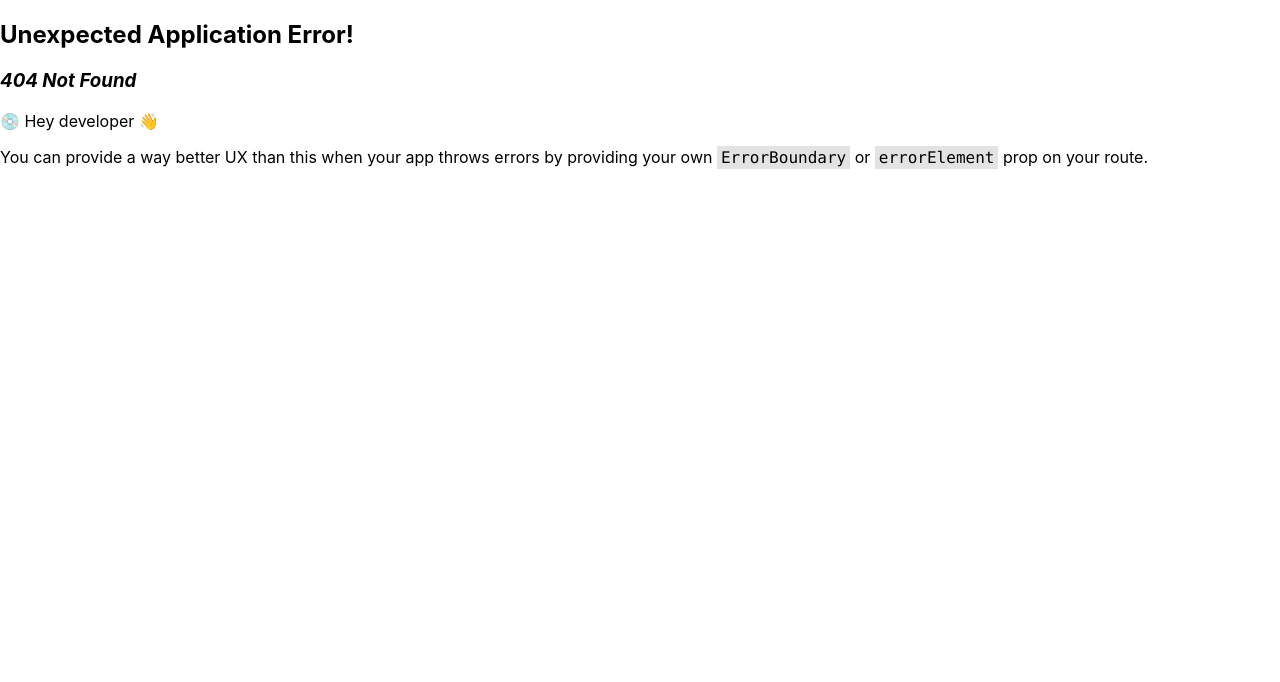
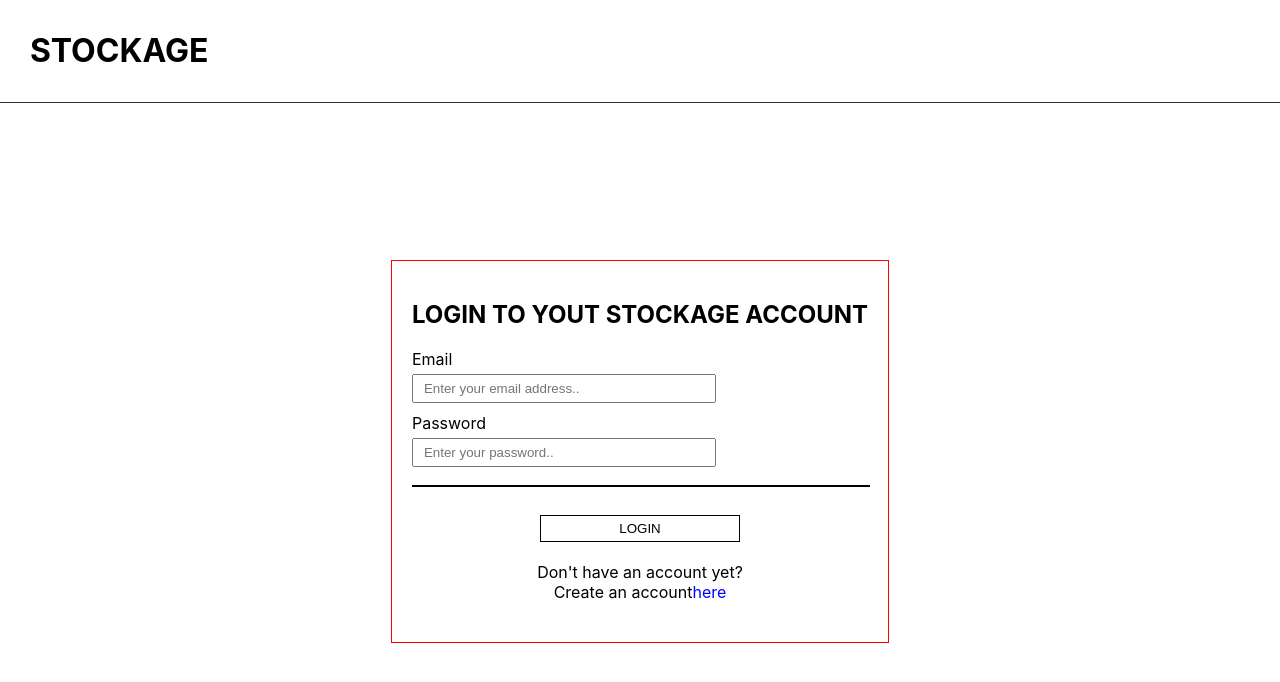
Before and after one commit to Franzcsng/react-crud, a React (Create React App) app in the folder frontend/: page /login in a window 1280 px wide. Before the commit this address had no page. Shown: the top 682 px of the page. Built offline with nearby package versions, Linux system fonts and the light colour scheme.

Commit message:
Add: add login page component 'UserLogin' with respective form

```diff
--- a/frontend/src/App.js
+++ b/frontend/src/App.js
@@ -4,6 +4,7 @@ import {Route, createBrowserRouter, RouterProvider, createRoutesFromElements} fr
 import Layout from './pages/layout/Layout.js'
 import Home from './pages/home/Home.js'
 import Update from './pages/update/Update.js'
+import UserLogin from './pages/login/Login.js'
 
 
 const router = createBrowserRouter(
@@ -11,6 +12,7 @@ const router = createBrowserRouter(
     <Route path ='/' element={<Layout/>}>
       <Route index element={<Home/>}/>
       <Route path='/item/:id' element={<Update/>}/>
+      <Route path='/login' element={<UserLogin/>}/>
     </Route>
   )
 )
--- a/frontend/src/components/common/Form.js
+++ b/frontend/src/components/common/Form.js
@@ -17,7 +17,7 @@ const Form = (props) => {
                 return (
                     <div  key={index}>
 
-                        <label htmlFor={field.name}>{field.name}</label>
+                        <label htmlFor={field.name}>{field.name}</label> <br></br>
                         <input
                             onChange={(e) => setData({...data, [fieldKey]: e.target.value})}
                             type={field.type}
--- a/frontend/src/components/common/Form.scss
+++ b/frontend/src/components/common/Form.scss
@@ -9,7 +9,8 @@
         min-width: 200px;
         max-width: 300px;
         padding: 5px 10px;
-        margin-top: 10px;
+        margin-top: 5px;
+        margin-bottom: 10px;
     }
 
     label{
@@ -17,7 +18,9 @@
     }
 
     button{
-        margin-top: 30px;
+        margin-top: 20px;
+        margin-bottom: 20px;
         max-width: 150px;
+        align-self: center;
     }
 }
--- a/frontend/src/pages/home/add/Add.js
+++ b/frontend/src/pages/home/add/Add.js
@@ -48,6 +48,7 @@ const Add = (props) => {
                     setData={setData}
                     submit={handleSubmit}
                     checkUpdate={props.checkUpdate}
+                    button='ADD ITEM'
                 />
             </div>
 
--- a/frontend/src/pages/home/add/Add.scss
+++ b/frontend/src/pages/home/add/Add.scss
@@ -3,12 +3,12 @@
     width: 100%;
     height: 100%;
     background-color: rgba(0, 0, 0, 0.344);
+    top: 0;
+    left: 0;
 
     .add-body{
         padding: 10px 30px;
         box-sizing: border-box;
-        width: 700px;
-        height: 400px;
         background-color: white;
         margin: auto;
         box-shadow: 0px 0px 10px 0px rgba(0, 0, 0, 0.75);
--- a/frontend/src/pages/layout/Layout.scss
+++ b/frontend/src/pages/layout/Layout.scss
@@ -3,4 +3,5 @@
     width: 100%;
     display: flex;
     flex-direction: column;
+    position: relative;
 }
--- /dev/null
+++ b/frontend/src/pages/login/Login.js
@@ -0,0 +1,28 @@
+import './Login.scss'
+import {NavLink} from 'react-router-dom'
+
+const UserLogin = () => {
+    return (
+        <diV className='login-main'>
+            <form className='login-form'>
+
+                <h2>LOGIN TO YOUT STOCKAGE ACCOUNT</h2>
+
+                <label for='email'>Email</label>
+                <input name='email' id='email' placeholder='Enter your email address..'></input>
+
+                <label for='password'>Password</label>
+                <input name='password' id='password' placeholder='Enter your password..'></input>
+
+                <hr></hr>
+
+                <button>LOGIN</button>
+                <p>Don't have an account yet? <br></br>Create an account
+                <NavLink to='/logout'>here</NavLink>
+                </p>
+            </form>
+        </diV>
+    )
+}
+
+export default UserLogin
--- /dev/null
+++ b/frontend/src/pages/login/Login.scss
@@ -0,0 +1,49 @@
+.login-main{
+    width: 100%;
+    height: 100%;
+    display: flex;
+    flex-direction: column;
+    justify-content: center;
+    align-items: center;
+
+
+    .login-form{
+        border: 1px solid red;
+        display: flex;
+        flex-direction: column;
+        padding: 20px 20px 40px 20px;
+
+        input{
+            margin-bottom: 10px;
+            margin-top: 5px;
+            padding: 5px 10px;
+            max-width: 280px;
+            min-width: 200px;
+        }
+
+        hr{
+            width: 100%;
+            // height: 1px;
+            border: 1px solid black;
+        }
+
+        button{
+            width: 200px;
+            margin: 20px auto;
+            padding: 5px;
+            background-color: transparent;
+            border: 1px solid black;
+        }
+
+        p{
+            margin: 0px 10px 0px 10px;
+            text-align: center;
+
+            a{
+                text-decoration: none;
+                color: blue;
+                cursor: pointer;
+            }
+        }
+    }
+}
```
